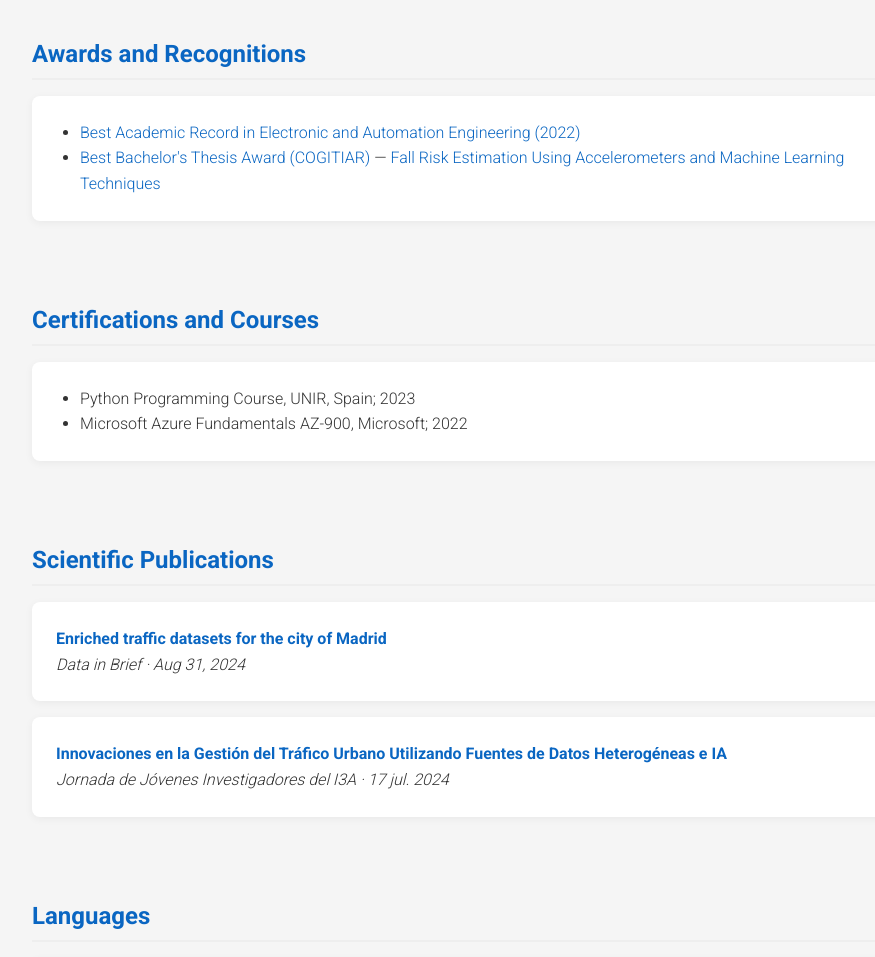
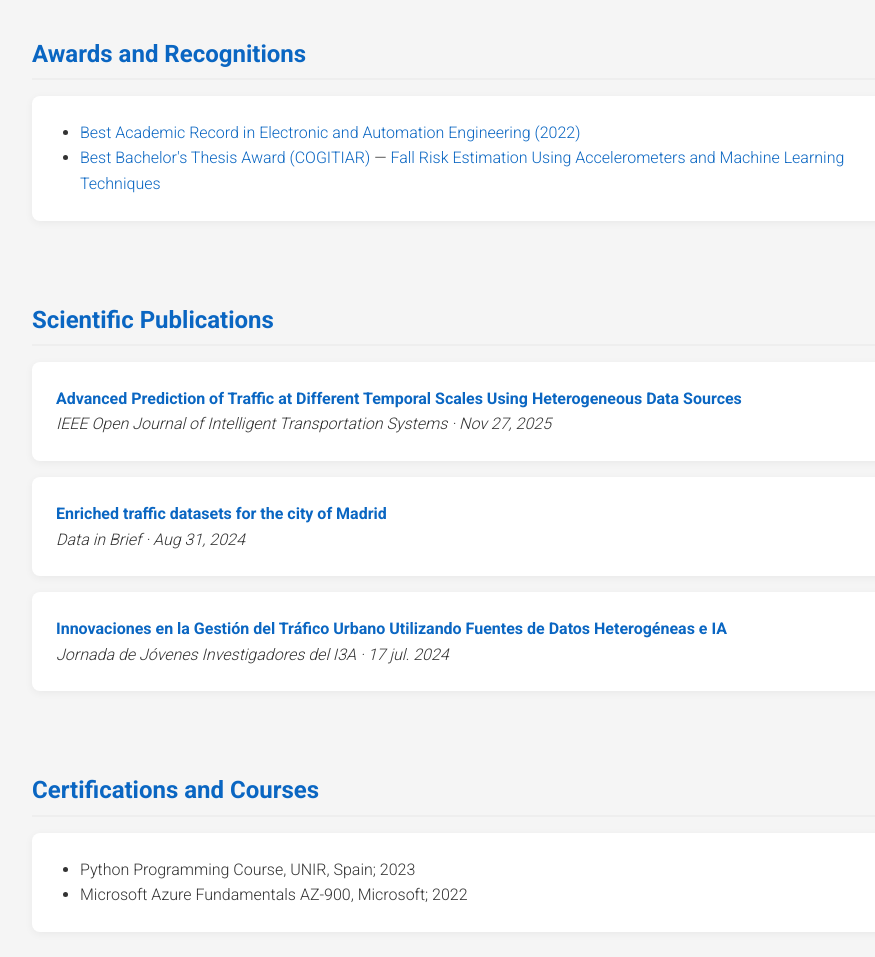
Before and after one commit to ivangp21/ivangp21.github.io, a plain HTML site: page index.html in a window 1280 px wide. Shown: the part 2649-3606 px from the top of the page, without its empty margins (174-1049 px from the left). Drawn offline with Linux system fonts and the light colour scheme.

Commit message:
Revise BI tools and add scientific publications section
Updated the BI tools listed and added scientific publications section with three entries.

```diff
--- a/index.html
+++ b/index.html
@@ -64,7 +64,7 @@
       </div>
       <div class="card">
         <h3>BI & Cloud Tools</h3>
-        <p>Power BI, AWS (ECS)</p>
+        <p>Power BI, AWS (Quick Suite and RDS)</p>
       </div>
       <div class="card">
         <h3>Development & CI/CD</h3>
@@ -93,7 +93,7 @@
         <li>Management of servers and SQL/NoSQL infrastructure.</li>
         <li>Design of ETL/ELT pipelines for data ingestion and processing.</li>
         <li>Deployment of applications with Docker.</li>
-        <li>Development of Power BI dashboards.</li>
+        <li>Development of BI dashboards.</li>
       </ul>
     </div>
     <div class="card">
@@ -148,18 +148,20 @@
     </div>
   </div>
 
-  <div id="certifications" class="section">
-    <h2>Certifications and Courses</h2>
+  <div id="publications" class="section">
+  <h2>Scientific Publications</h2>
+
   <div class="card">
-      <ul>
-        <li>Python Programming Course, UNIR, Spain; 2023</li>
-        <li>Microsoft Azure Fundamentals AZ-900, Microsoft; 2022</li>
-      </ul>
-    </div>
+    <p>
+      <strong>
+        <a href="https://ieeexplore.ieee.org/document/11269361" target="_blank" rel="noopener noreferrer">
+          Advanced Prediction of Traffic at Different Temporal Scales Using Heterogeneous Data Sources
+        </a>
+      </strong>
+    </p>
+    <p><em>IEEE Open Journal of Intelligent Transportation Systems &middot; Nov 27, 2025</em></p>
   </div>
 
-  <div id="publications" class="section">
-    <h2>Scientific Publications</h2>
   <div class="card">
     <p>
       <strong>
@@ -170,6 +172,7 @@
     </p>
     <p><em>Data in Brief &middot; Aug 31, 2024</em></p>
   </div>
+
   <div class="card">
     <p>
       <strong>
@@ -181,6 +184,18 @@
     <p><em>Jornada de Jóvenes Investigadores del I3A &middot; 17 jul. 2024</em></p>
   </div>
 </div>
+
+
+  <div id="certifications" class="section">
+    <h2>Certifications and Courses</h2>
+    <div class="card">
+      <ul>
+        <li>Python Programming Course, UNIR, Spain; 2023</li>
+        <li>Microsoft Azure Fundamentals AZ-900, Microsoft; 2022</li>
+      </ul>
+    </div>
+  </div>
+
 
   <div id="languages" class="section">
     <h2>Languages</h2>
```
Lines whose indentation alone changed are shown as unchanged.
